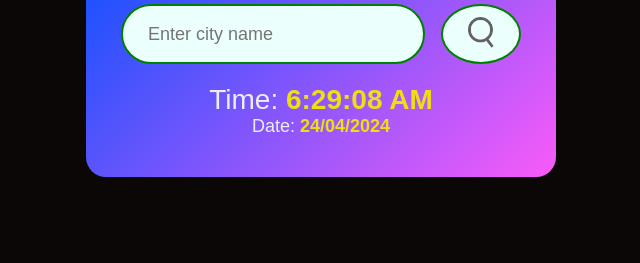
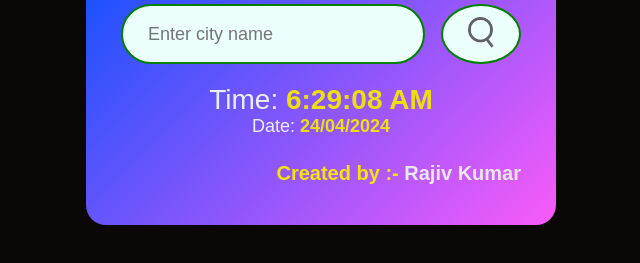
Before and after one commit to Rajivkumar2023/Weather_app, a plain HTML site: page index.html in a window 1280 px wide. Shown: the part 191-454 px from the top of the page, without its empty margins (319-959 px from the left). Drawn offline with Linux system fonts and the light colour scheme.

Commit message:
write my name rajiv kumar in bottom

```diff
--- a/index.html
+++ b/index.html
@@ -45,10 +45,11 @@
                 </div>
             </div>
         </div>
+        <div class="created">
+            <h4> <span>Created by :-</span>  Rajiv Kumar</h4>
+        </div>
     </div>
-    <div class="created">
-        <p>Ceated by RajivKumar</p>
-    </div>
+
 
 
 
--- a/style.css
+++ b/style.css
@@ -123,6 +123,23 @@ body{
     color:#eedf10;
 }
 
+.created {
+    width: 100%;
+    display: flex;
+    justify-content: flex-end; /* Align flex items to the end of the container */
+}
+
+.created h4 {
+    font-size: 20px;
+    color: #e9e8ec;
+    margin-top: 25px;
+}
+.created span{
+    color: #f5e507;
+}
+
+
+
 @media screen and (max-width: 500px) {
     .card{
         padding: 20px;
```
